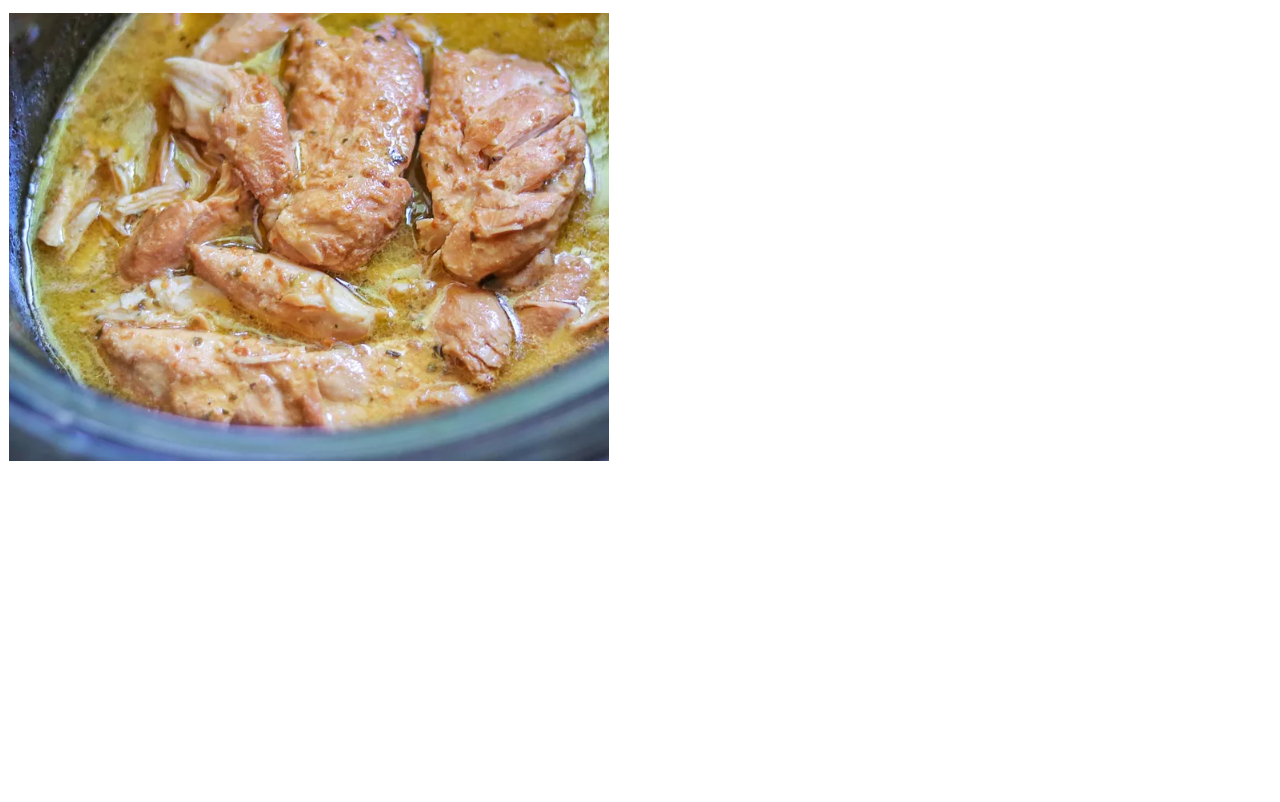
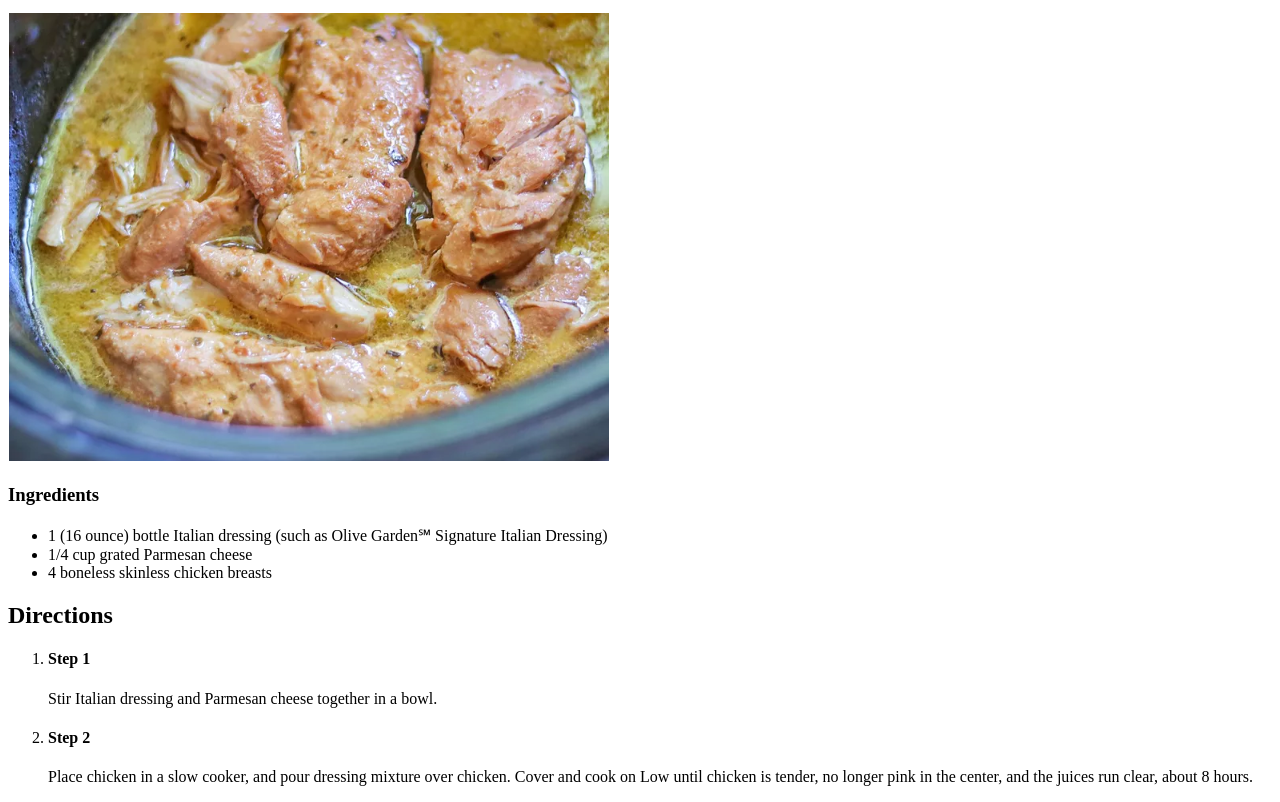
Before and after one commit to that-coding-kid/Recipes, a plain HTML site: page recipies/itl_chicken.html in a window 1280 px wide. Shown: the part 101-903 px from the top of the page. Before the commit the page ends 800 px from the top, so only its background shows below. Drawn offline with Linux system fonts and the light colour scheme.

Commit message:
Italian Chicken Crockpot
2nd recipe completed.

```diff
--- a/recipies/itl_chicken.html
+++ b/recipies/itl_chicken.html
@@ -9,6 +9,16 @@
     <h1>Italian Crockpot Chicken</h1>
     <p>You only need 3 ingredients for this crockpot Italian chicken with Italian dressing and Parmesan cheese. Nothing could be easier than this for a weekday meal that's ready when you get home.</p>
     <img src="../img/Crockpot Chicken.png"/>
-
+    <h3>Ingredients</h3>
+    <ul>
+        <li>1 (16 ounce) bottle Italian dressing (such as Olive Garden℠ Signature Italian Dressing)</li>
+        <li>1/4 cup grated Parmesan cheese</li>
+        <li>4 boneless skinless chicken breasts</li>
+    </ul>
+    <h2>Directions</h2>
+    <ol>
+        <li><h4><strong>Step 1</strong></h4><p>Stir Italian dressing and Parmesan cheese together in a bowl.</p></li>
+        <li><h4><strong>Step 2</strong></h4><p>Place chicken in a slow cooker, and pour dressing mixture over chicken. Cover and cook on Low until chicken is tender, no longer pink in the center, and the juices run clear, about 8 hours.</p></li>
+    </ol>
 </body>
 </html>
```
